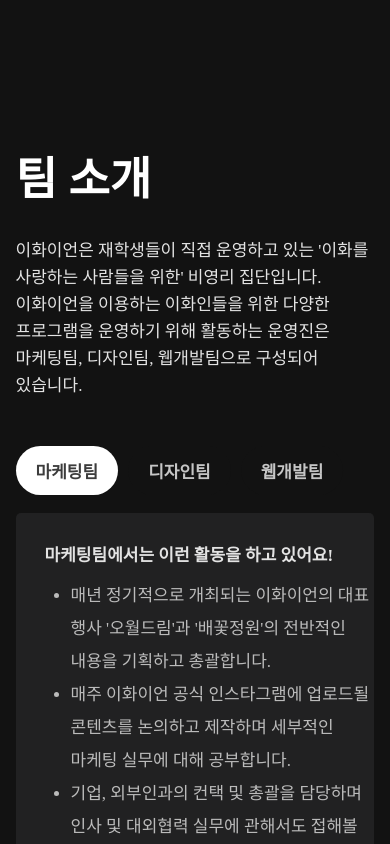
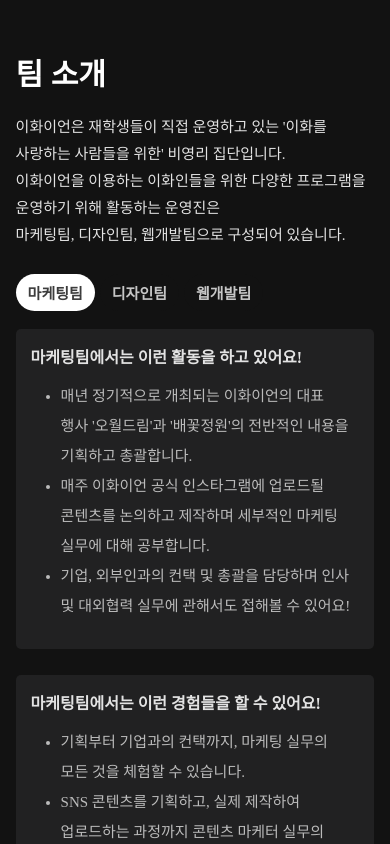
Before and after one commit to hyeinNa/recruiting_2023, a React (Create React App) app in the folder client/: page /teamInfo in a window 390 px wide. Shown: the top 844 px of the page. Built offline with nearby package versions, Linux system fonts and the light colour scheme; a web font is replaced by a local one.

Commit message:
#41 팀 소개 페이지 모바일 반응형 추가

```diff
--- a/client/src/components/views/TeamInfoPages/TeamInfo.css
+++ b/client/src/components/views/TeamInfoPages/TeamInfo.css
@@ -57,3 +57,23 @@
 .teamInfo_team_content_container {
   margin-top: 18px;
 }
+@media screen and (max-width: 480px) {
+  .teamInfo_title {
+    padding-top: 50px;
+    font-size: 30px;
+  }
+  .teamInfo_title_description {
+    font-size: 15px;
+    margin-top: 20px;
+  }
+  .teamInfo_button_container {
+    margin-top: 25px;
+  }
+  .teamInfo_btn {
+    font-size: 15px;
+    padding: 8px 12px;
+  }
+  .teamInfo_button_container button {
+    margin-right: 5px;
+  }
+}
--- a/client/src/components/views/TeamInfoPages/teamContent.css
+++ b/client/src/components/views/TeamInfoPages/teamContent.css
@@ -11,6 +11,7 @@
   line-height: 27px;
   font-weight: 600;
   margin: 29px 0px 0px 29px;
+  word-break: keep-all;
 }
 .team_content {
   font-size: 17px;
@@ -52,4 +53,23 @@
   font-weight: 600;
   margin-right: 12px;
   margin-bottom: 5px;
+  word-break: keep-all;
 }
+@media screen and (max-width: 480px) {
+  .team_content_label {
+    margin: 15px 0px 0px 15px;
+    font-size: 16px;
+    padding-right: 20px;
+  }
+  .team_content {
+    padding-left: 45px;
+    padding-right: 20px;
+    font-size: 15px;
+    line-height: 30px;
+  }
+  .web_tech_items {
+    width: 60px;
+    font-size: 12px;
+    text-align: center;
+  }
+}
```
